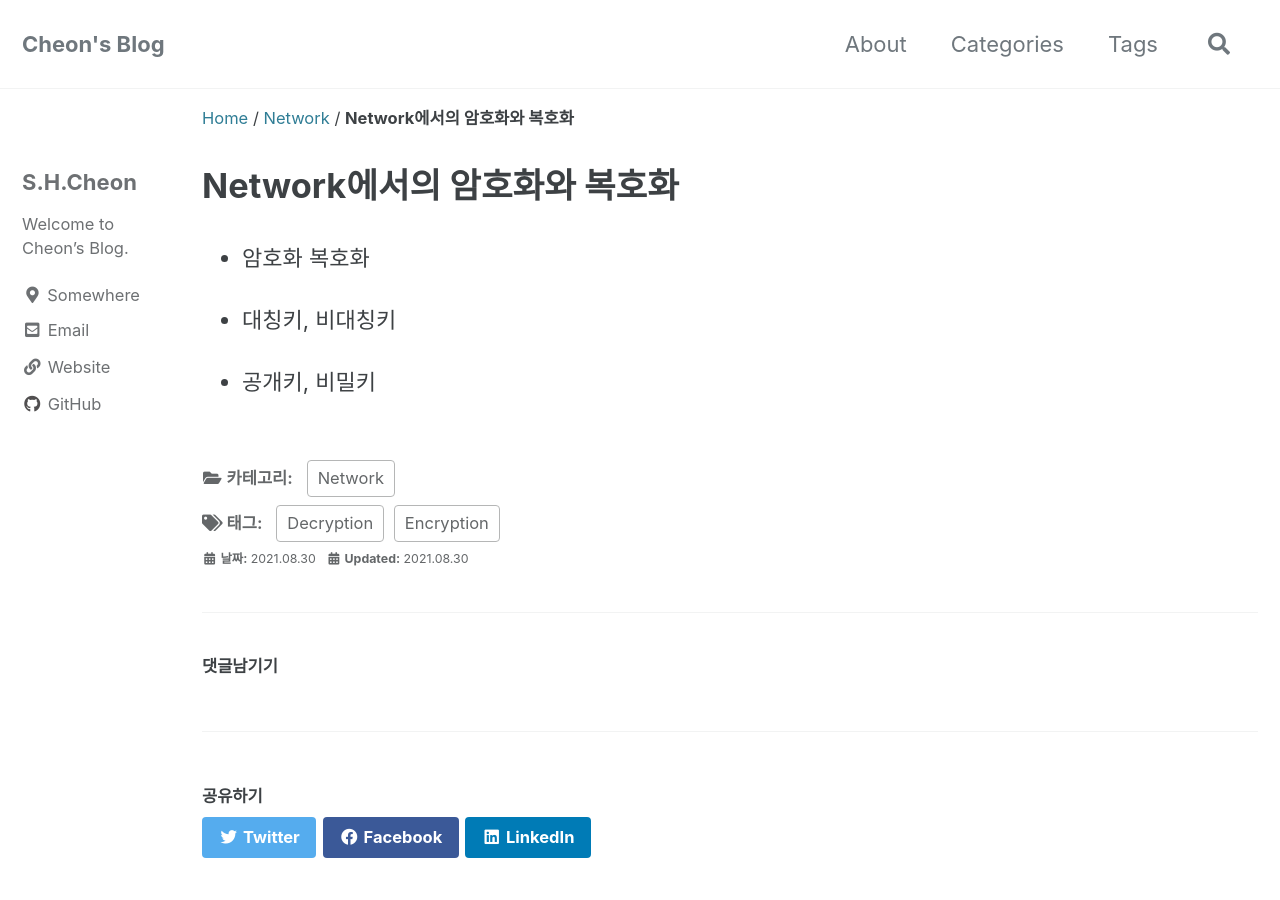
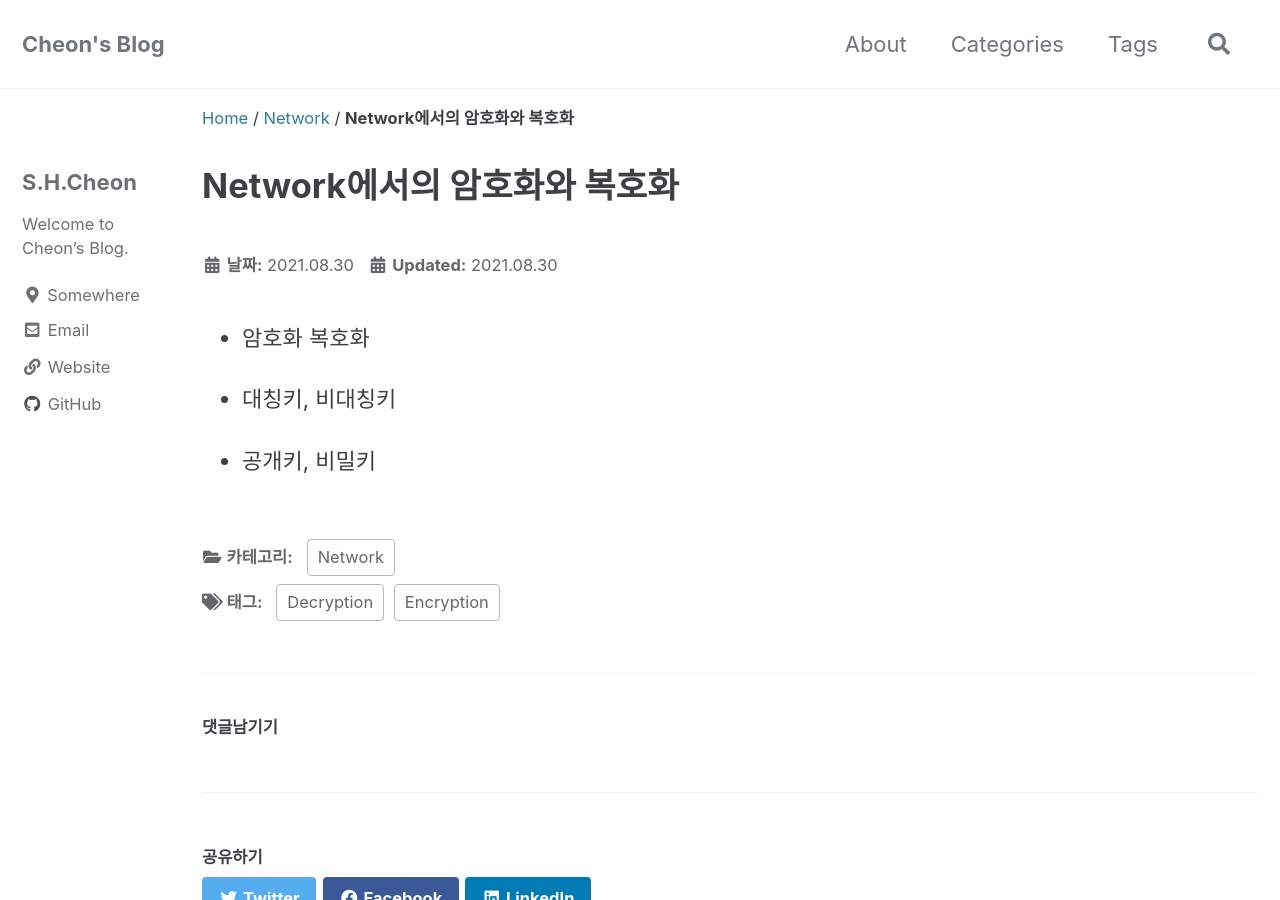
Before and after one commit to shcheon/myblog, a Jekyll site: the page built from _posts/network/2021-08-30-Network-Encryption-Decryption.md, in a window 1280 px wide and 900 px high. Built offline with Jekyll 4.4.1, drawn with Linux system fonts in a browser that asks for light colours; cached includes are drawn as plain includes; comment, search, counter and statistics services are not loaded.

Commit message:
Update single.html

```diff
--- a/_layouts/single.html
+++ b/_layouts/single.html
@@ -32,7 +32,7 @@ layout: default
           {% include page__meta.html %}
         </header>
       {% endunless %}
-
+      {% include page__date.html %}
       <section class="page__content e-content" itemprop="text">
         {% if page.toc %}
           <aside class="sidebar__right {% if page.toc_sticky %}sticky{% endif %}">
@@ -46,13 +46,11 @@ layout: default
         {% if page.link %}<div><a href="{{ page.link }}" class="btn btn--primary">{{ site.data.ui-text[site.locale].ext_link_label | default: "Direct Link" }}</a></div>{% endif %}
       </section>
 
-
       <footer class="page__meta">
         {% if site.data.ui-text[site.locale].meta_label %}
           <h4 class="page__meta-title">{{ site.data.ui-text[site.locale].meta_label }}</h4>
         {% endif %}
         {% include page__taxonomy.html %}
-        {% include page__date.html %}
       </footer>
         {% if jekyll.environment == 'production' and site.comments.provider and page.comments %}
           {% include comments.html %}
```
